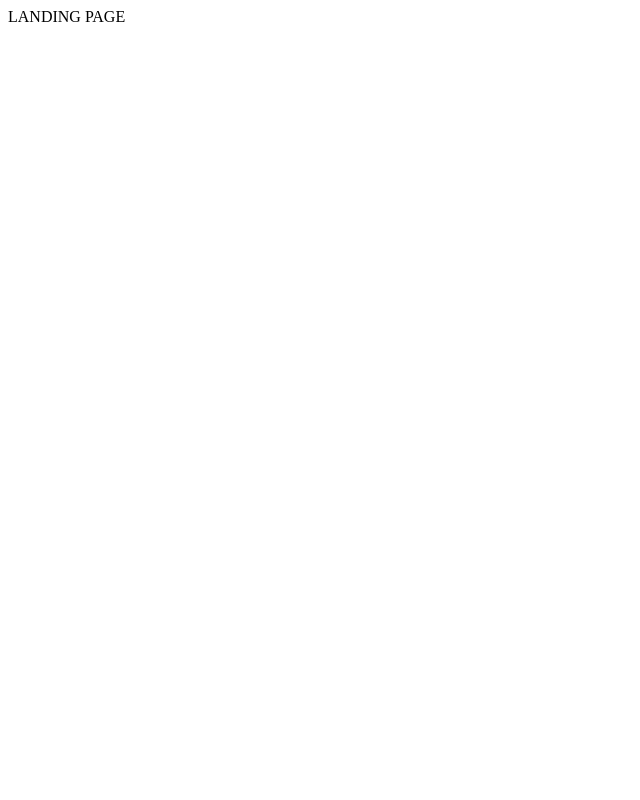
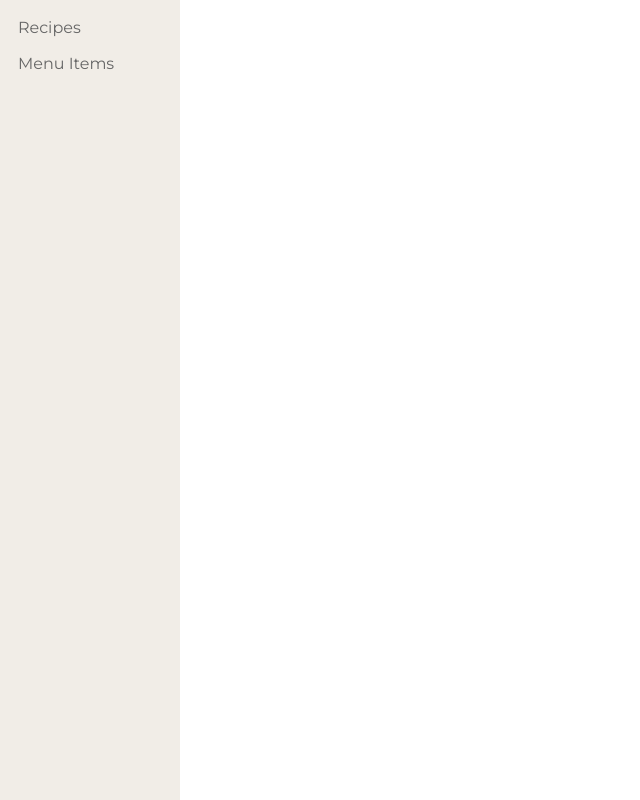
Before and after one commit to tom-curphey/rev-002, a React (Create React App) app in the folder client/: page / in a window 1280 px wide. Shown: the whole page, without its empty margins (0-640 px from the left). Built offline with nearby package versions, Linux system fonts and the light colour scheme.

Commit message:
added side panel menu and component for options
(issue with the icons. React only loads the first svg element in the file. maybe try setting the elements as images instead?)

```diff
--- a/client/public/index.html
+++ b/client/public/index.html
@@ -3,10 +3,7 @@
   <head>
     <meta charset="utf-8" />
     <link rel="icon" href="%PUBLIC_URL%/favicon.ico" />
-    <meta
-      name="viewport"
-      content="width=device-width, initial-scale=1"
-    />
+    <meta name="viewport" content="width=device-width, initial-scale=1" />
     <meta name="theme-color" content="#000000" />
     <meta
       name="description"
@@ -22,6 +19,12 @@
       rel="stylesheet"
       href="https://fonts.googleapis.com/css?family=Roboto:300,400,500,700&display=swap"
     />
+
+    <link
+      href="https://fonts.googleapis.com/css?family=Montserrat&display=swap"
+      rel="stylesheet"
+    />
+
     <!--
       Notice the use of %PUBLIC_URL% in the tags above.
       It will be replaced with the URL of the `public` folder during the build.
@@ -34,9 +37,7 @@
     <title>React App</title>
   </head>
   <body>
-    <noscript
-      >You need to enable JavaScript to run this app.</noscript
-    >
+    <noscript>You need to enable JavaScript to run this app.</noscript>
     <div id="root"></div>
     <!--
       This HTML file is a template.
--- a/client/src/App.tsx
+++ b/client/src/App.tsx
@@ -2,14 +2,16 @@ import React from "react";
 import MyForm from "./components/shared/formElements";
 
 import { Route, Switch } from "react-router-dom";
+
+import MenuPanel from "./components/menu-panel/menu-panel.component";
 
 const MenuPage = () => <div>MENU ITEMS</div>;
 const LandingPage = () => <div>LANDING PAGE</div>;
 
 const App: React.FC = () => (
   <div>
+    <MenuPanel />
     <Switch>
-      <Route exact path="/" component={LandingPage} />
       <Route exact path="/menu-items" component={MenuPage} />
     </Switch>
   </div>
--- /dev/null
+++ b/client/src/components/menu-panel-option/menu-panel-option.component.tsx
@@ -0,0 +1,15 @@
+import * as React from "react";
+import { IProps } from "./menu-panel-option.types";
+import {
+  OptionsSideMenuContainer,
+  MenuLink,
+  MenuIcon
+} from "./menu-panel-option.styles";
+
+const MenuPanelOption: React.FC<IProps> = ({ optionName, link }: IProps) => (
+  <OptionsSideMenuContainer>
+    <MenuLink to={link}>{optionName}</MenuLink>
+  </OptionsSideMenuContainer>
+);
+
+export default MenuPanelOption;
--- /dev/null
+++ b/client/src/components/menu-panel-option/menu-panel-option.styles.tsx
@@ -0,0 +1,21 @@
+import styled from "styled-components";
+import { Link } from "react-router-dom";
+
+export const OptionsSideMenuContainer = styled.div`
+  display: flex;
+  padding: 8px;
+  justify-content: space-between;
+  align-items: center;
+`;
+
+export const MenuLink = styled(Link)`
+  font-size: 16px;
+  font-family: "Montserrat", sans-serif;
+  text-decoration: none;
+  color: ${({ theme }) => theme.text.default};
+  font-weight: 500;
+  font-size: 16px;
+  line-height: 20px;
+`;
+
+export const MenuIcon = styled.div``;
--- /dev/null
+++ b/client/src/components/menu-panel-option/menu-panel-option.types.ts
@@ -0,0 +1,4 @@
+export interface IProps {
+  optionName: string;
+  link: string;
+}
--- a/client/src/components/menu-panel/menu-panel.component.tsx
+++ b/client/src/components/menu-panel/menu-panel.component.tsx
@@ -1,6 +1,13 @@
 import * as React from "react";
 import { MenuPanelContainer } from "./menu-panel.styles";
 
-const MenuPanel: React.FC = () => <MenuPanelContainer></MenuPanelContainer>;
+import MenuPanelOption from "../menu-panel-option/menu-panel-option.component";
+
+const MenuPanel: React.FC = () => (
+  <MenuPanelContainer>
+    <MenuPanelOption optionName="Recipes" link="recipes" />
+    <MenuPanelOption optionName="Menu Items" link="menu-items" />
+  </MenuPanelContainer>
+);
 
 export default MenuPanel;
--- a/client/src/components/menu-panel/menu-panel.styles.tsx
+++ b/client/src/components/menu-panel/menu-panel.styles.tsx
@@ -3,8 +3,12 @@ import { Link } from "react-router-dom";
 
 export const MenuPanelContainer = styled.div`
   position: fixed;
+  top: 0;
+  left: 0;
   background: ${({ theme }) => theme.background};
   height: 100%;
+  padding: 10px;
+  width: 10em;
 `;
 
 export const MenuPanelOption = styled(Link)``;
--- a/client/src/components/shared/formElements/FormStyles.style.ts
+++ b/client/src/components/shared/formElements/FormStyles.style.ts
@@ -1 +1 @@
-// import moduleName from 'styled-components'
+import moduleName from "styled-components";
```
Also changed, not shown: client/src/assets/icon-menu-items.svg (added), client/src/assets/icon-recipes.svg (added).
